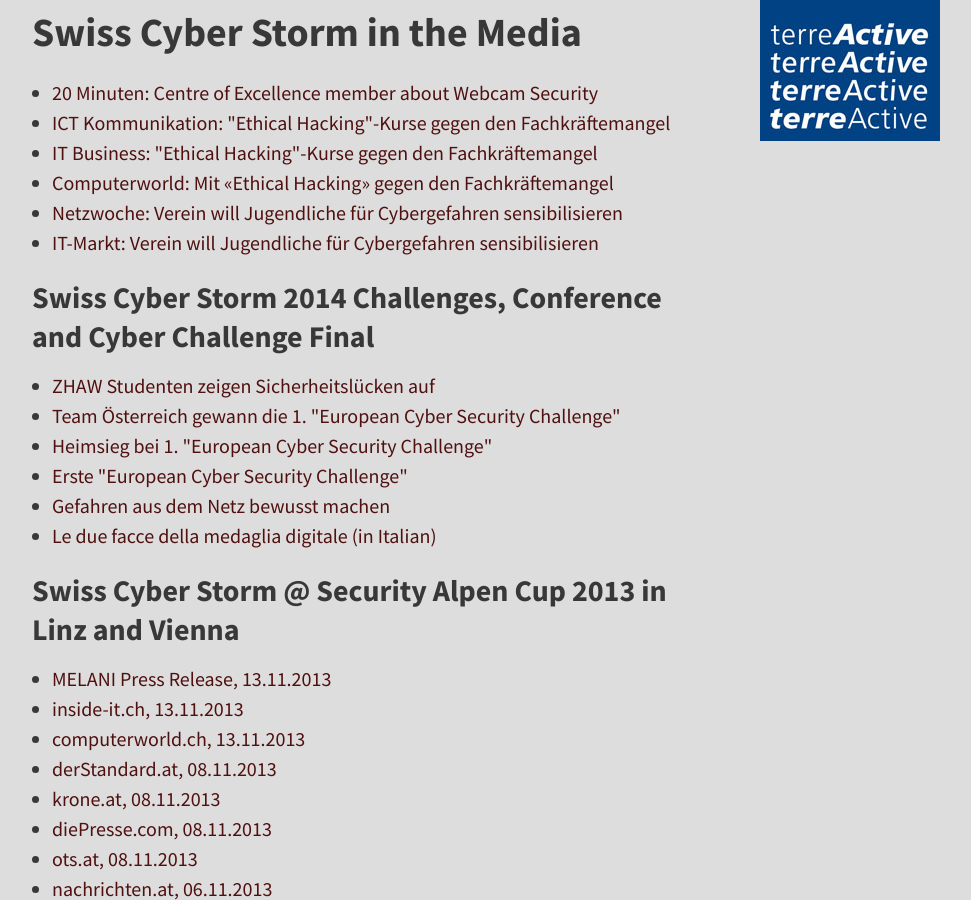
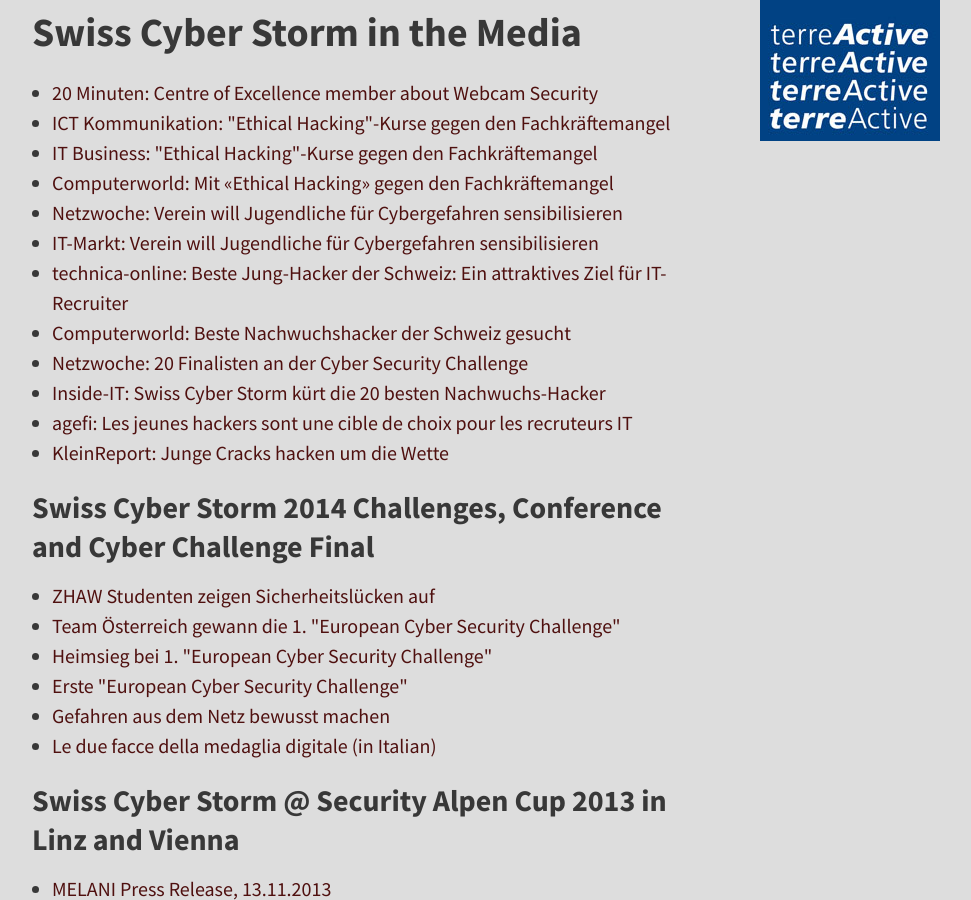
Before and after one commit to cost6/challenge.swisscyberstorm.com, a Jekyll site: the page built from 5-press.md, in a window 1280 px wide and 900 px high, scrolled down 781 px. Shown: the whole window, without its empty margins (96-1067 px from the left). Built offline with Jekyll 4.4.1, drawn with Linux system fonts in a browser that asks for light colours; nearby versions of some CDN libraries.

Commit message:
august press added

```diff
--- a/5-press.md
+++ b/5-press.md
@@ -35,6 +35,24 @@
 </a></li>
 <li><a href="http://www.it-markt.ch/de-CH/News/2015/06/25/Verein-will-Jugendliche-fuer-Cyber-Gefahren-sensibilisieren.aspx" target="_blank">
 IT-Markt: Verein will Jugendliche für Cybergefahren sensibilisieren
+</a></li>
+<li><a href="http://www.technica-online.ch/artikel/beste-jung-hacker-der-schweiz-ein-attraktives-ziel-fuer-it-recruiter" target="_blank">
+technica-online: Beste Jung-Hacker der Schweiz: Ein attraktives Ziel für IT-Recruiter
+</a></li>
+<li><a href="http://www.computerworld.ch/news/it-branche/artikel/beste-nachwuchshacker-der-schweiz-gesucht-68432" target="_blank">
+Computerworld: Beste Nachwuchshacker der Schweiz gesucht
+</a></li>
+<li><a href="http://www.netzwoche.ch/News/2015/08/03/20-Finalisten-am-Cyber-Security-Challenge.aspx" target="_blank">
+Netzwoche: 20 Finalisten an der Cyber Security Challenge
+</a></li>
+<li><a href="http://www.inside-it.ch/articles/40949" target="_blank">
+Inside-IT: Swiss Cyber Storm kürt die 20 besten Nachwuchs-Hacker
+</a></li>
+<li><a href="http://www.agefi.com/ageficom/suisse-economie-politique/detail/edition/online/article/la-phase-de-qualification-du-cyber-security-challenge-2015-sest-terminee-la-nuit-de-dimanche-a-lundi-la-liste-des-20-meilleurs-jeunes-hackers-de-suisse-est-arretee-les-dix-meilleurs-404004.html" target="_blank">
+agefi: Les jeunes hackers sont une cible de choix pour les recruteurs IT
+</a></li>
+<li><a href="http://www.kleinreport.ch/news/cracks-hacken-um-die-wette-81933/" target="_blank">
+KleinReport: Junge Cracks hacken um die Wette
 </a></li>
 </ul>
 
```
